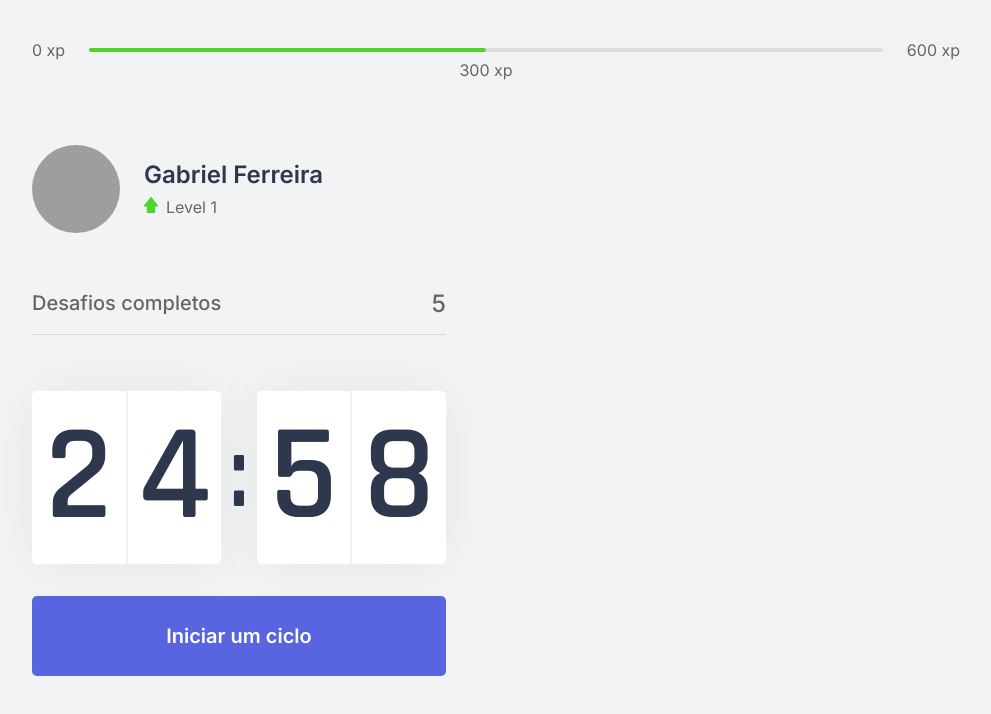
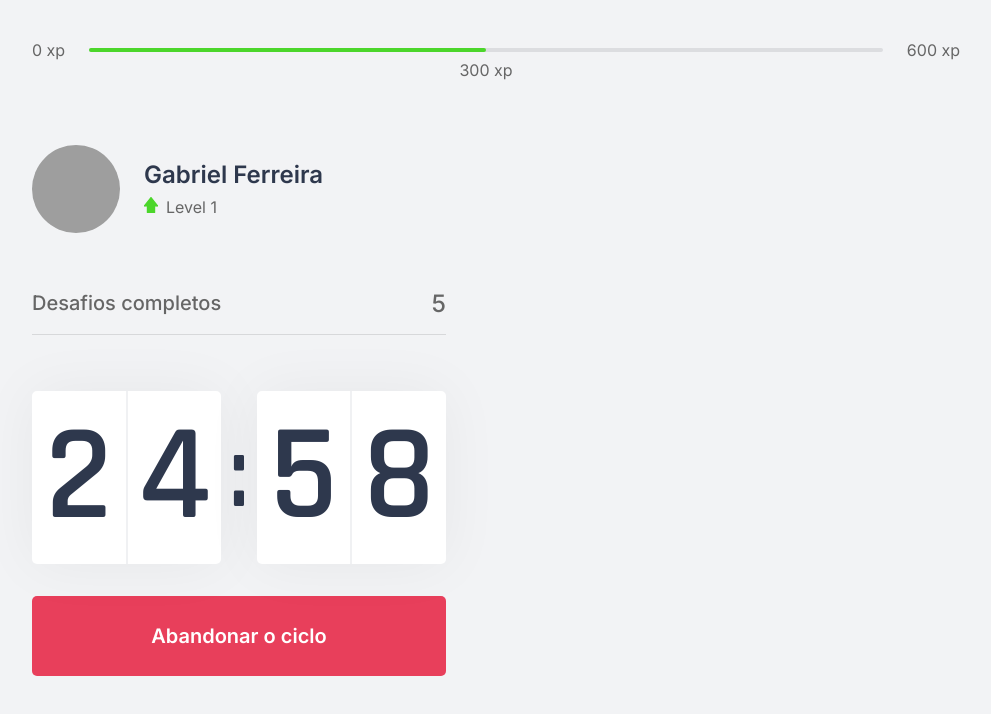
Before and after one commit to gabrielitba/Moveit, a Next.js app: page / in a window 1280 px wide. Both pictures are taken after a click on the button "Iniciar um ciclo". Shown: the top 714 px of the page, without its empty margins (144-1135 px from the left). Built offline with nearby package versions, Linux system fonts and the light colour scheme; grey boxes are pictures that could not be loaded.

Commit message:
feat: função de resetar contagem

```diff
--- a/src/components/Countdown/index.tsx
+++ b/src/components/Countdown/index.tsx
@@ -1,9 +1,9 @@
-import { useState, useEffect, useCallback } from 'react';
+import { useState, useEffect, useCallback, useRef } from 'react';
 import * as S from './styles';
 
 const Countdown = () => {
   const [time, setTime] = useState(25 * 60);
-  const [active, setActive] = useState(false);
+  const [isActive, setIsActive] = useState(false);
 
   const minutes = Math.floor(time / 60);
   const seconds = time % 60;
@@ -11,17 +11,25 @@ const Countdown = () => {
   const [minuteLeft, minuteRight] = String(minutes).padStart(2, '0').split('');
   const [secondLeft, secondRight] = String(seconds).padStart(2, '0').split('');
 
+  const countDownTimeout = useRef<ReturnType<typeof setTimeout> | null>(null);
+
   const startCountdown = useCallback(() => {
-    setActive(true);
+    setIsActive(true);
+  }, []);
+
+  const resetCountdown = useCallback(() => {
+    clearTimeout(countDownTimeout.current);
+    setIsActive(false);
+    setTime(25 * 60);
   }, []);
 
   useEffect(() => {
-    if (active && time > 0) {
-      setTimeout(() => {
+    if (isActive && time > 0) {
+      countDownTimeout.current = setTimeout(() => {
         setTime(time - 1);
       }, 1000);
     }
-  }, [active, time]);
+  }, [isActive, time]);
 
   return (
     <S.Container>
@@ -36,9 +44,15 @@ const Countdown = () => {
           <span>{secondRight}</span>
         </div>
       </div>
-      <button type="button" onClick={startCountdown}>
-        Iniciar um ciclo
-      </button>
+      {isActive ? (
+        <button className="activeButton" type="button" onClick={resetCountdown}>
+          Abandonar o ciclo
+        </button>
+      ) : (
+        <button type="button" onClick={startCountdown}>
+          Iniciar um ciclo
+        </button>
+      )}
     </S.Container>
   );
 };
--- a/src/components/Countdown/styles.ts
+++ b/src/components/Countdown/styles.ts
@@ -56,4 +56,14 @@ export const Container = styled.div`
       background: var(--blue-dark);
     }
   }
+
+  > button.activeButton {
+    background: var(--red);
+    color: var(--white);
+    opacity: 1;
+    &:hover {
+      background: var(--red-dark);
+      color: var(--white);
+    }
+  }
 `;
--- a/src/styles/global.ts
+++ b/src/styles/global.ts
@@ -10,6 +10,7 @@ export const GlobalStyles = createGlobalStyle`
   --text-highlight: #b3b9ff;
   --title: #2e384d;
   --red: #e83f5b;
+  --red-dark: #e52948;
   --green: #4cd62b;
   --blue: #5965e0;
   --blue-dark: #4953b8;
```
